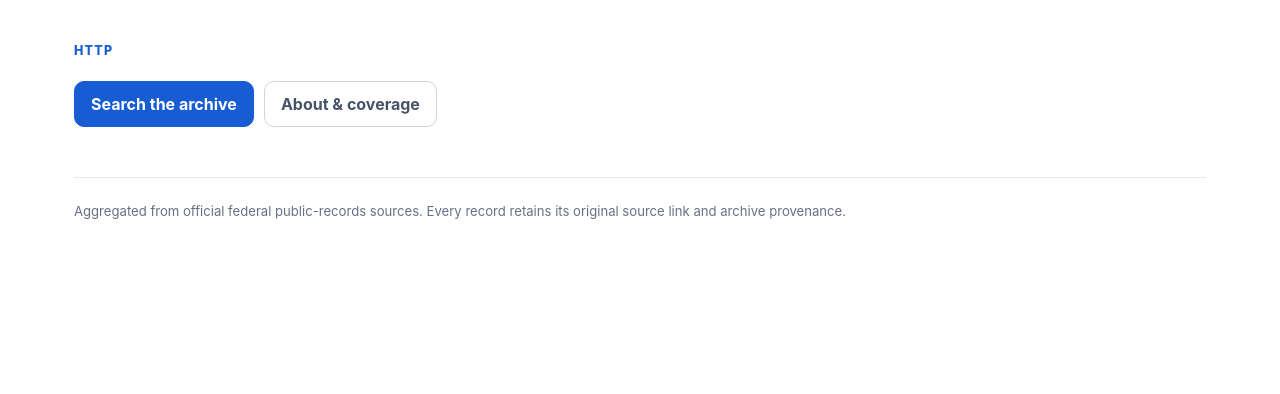
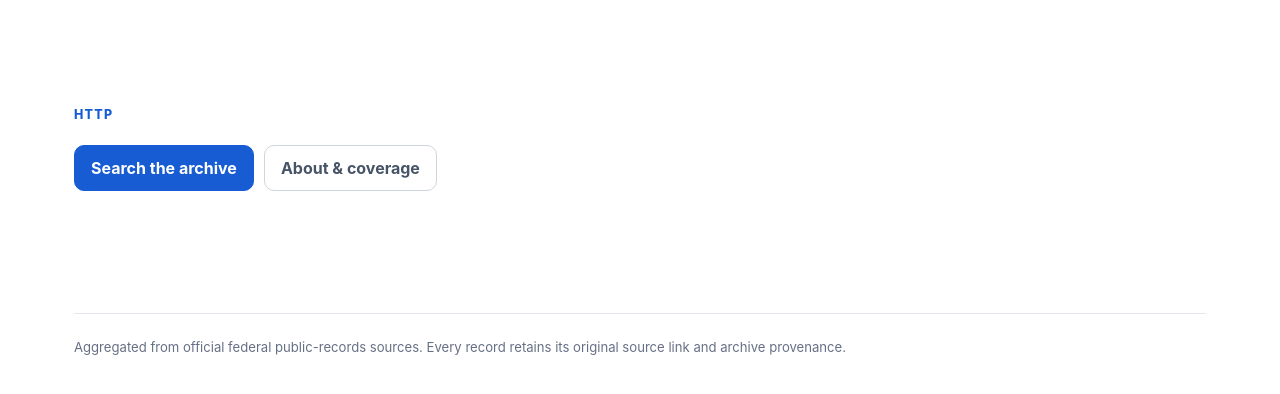
Before and after one commit to neophilism/FOIA_Aggregator, a FastAPI app: template ui/templates/error.html in a window 1280 px wide. Shown: the part 67-461 px from the top of the page. Run offline with FastAPI, Linux system fonts and the light colour scheme; the template is opened without the code that fills it, so the values that code supplies are empty; parts of the project's set-up code (start-up, migrations or seed data) failed here and were passed over.

Commit message:
Style archive freshness and public errors

```diff
--- a/ui/static/app.css
+++ b/ui/static/app.css
@@ -222,6 +222,23 @@ button:hover, .button:hover {
   margin-top: 5px;
   color: var(--muted);
   font-size: 0.82rem;
+}
+
+.archive-freshness {
+  margin: 9px 0 0;
+  color: var(--muted);
+  font-size: 0.8rem;
+}
+
+.error-page {
+  max-width: 720px;
+  padding: 64px 0 72px;
+}
+
+.error-page h1 {
+  margin: 0;
+  font-size: clamp(2rem, 5vw, 3.6rem);
+  line-height: 1.08;
 }
 
 .filters {
```
